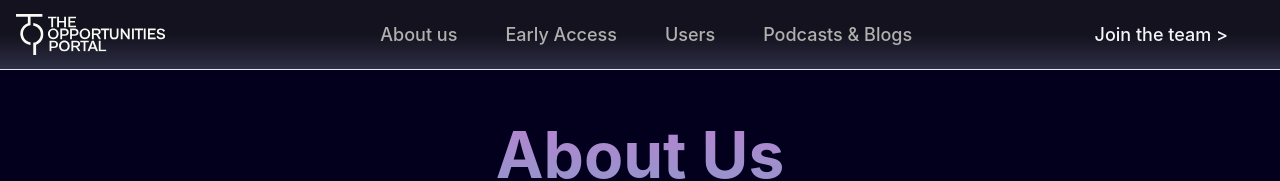
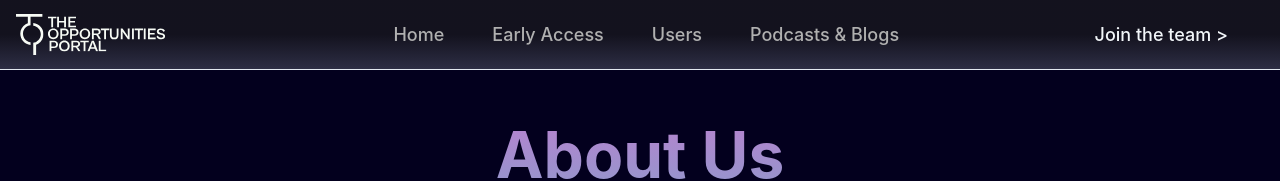
Before and after one commit to The-Opportunties-Portal/top-landing, a Next.js app: page /about in a window 1280 px wide. Shown: the top 181 px of the page. Built offline with nearby package versions, Linux system fonts and the light colour scheme.

Commit message:
fix: no gap between podcast and blog images

```diff
--- a/components/index/PodcastsAndBlogs.tsx
+++ b/components/index/PodcastsAndBlogs.tsx
@@ -52,7 +52,7 @@ export const PodcastsAndBlogs = () => {
         grow={1}
         justify={"center"}
         align={"center"}
-        gap={{ base: 4, sm: 0, md: 16 }}
+        gap={{ base: 4, sm: 8, md: 16 }}
       >
         <a
           href="https://youtu.be/GpYu3AepSRM"
--- a/components/index/Users.tsx
+++ b/components/index/Users.tsx
@@ -147,6 +147,7 @@ export const Users = () => {
           WebkitTextFillColor: "transparent",
         }}
         maxW={{ base: 500, md: 700 }}
+        px={4}
         mx="auto"
       >
         Empowering everyone to reach their full potential - one user at a time!
--- a/pages/about.tsx
+++ b/pages/about.tsx
@@ -11,8 +11,8 @@ const About = () => {
         page="about"
         NAV_ITEMS={[
           {
-            label: "About us",
-            href: "/about",
+            label: "Home",
+            href: "/",
           },
           {
             label: "Early Access",
```
